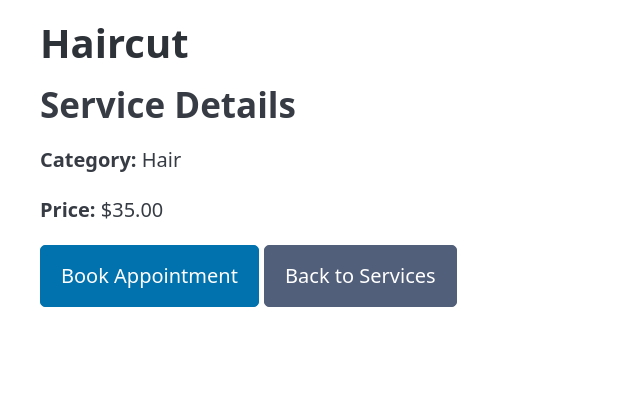
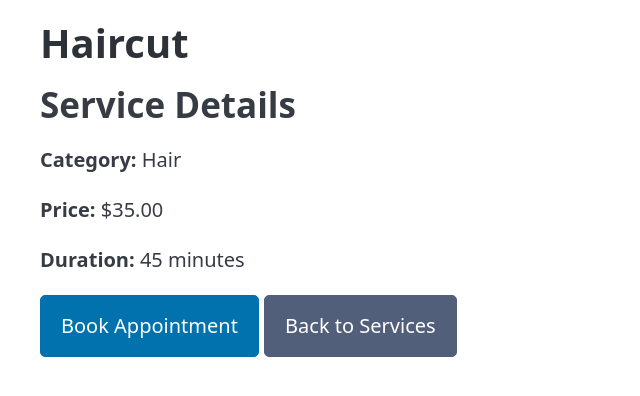
Before and after one commit to bishnubahadur-gif/egn475-salon-gc, a Flask app: page /services/1 in a window 1280 px wide. Shown: the part 70-466 px from the top of the page, without its empty margins (0-640 px from the left). Run offline with Flask 3, Linux system fonts and the light colour scheme; some libraries are stand-ins or nearby versions.

Commit message:
Display service duration on service detail page

```diff
--- a/templates/service_detail.html
+++ b/templates/service_detail.html
@@ -13,7 +13,10 @@
     <strong>Price:</strong>
     ${{ "%.2f"|format(service.price_cents / 100) }}
 </p>
-
+<p>
+    <strong>Duration:</strong>
+    {{ service.duration }} minutes
+</p>
 <a href="{{ url_for('book') }}" role="button">
     Book Appointment
 </a>
```
